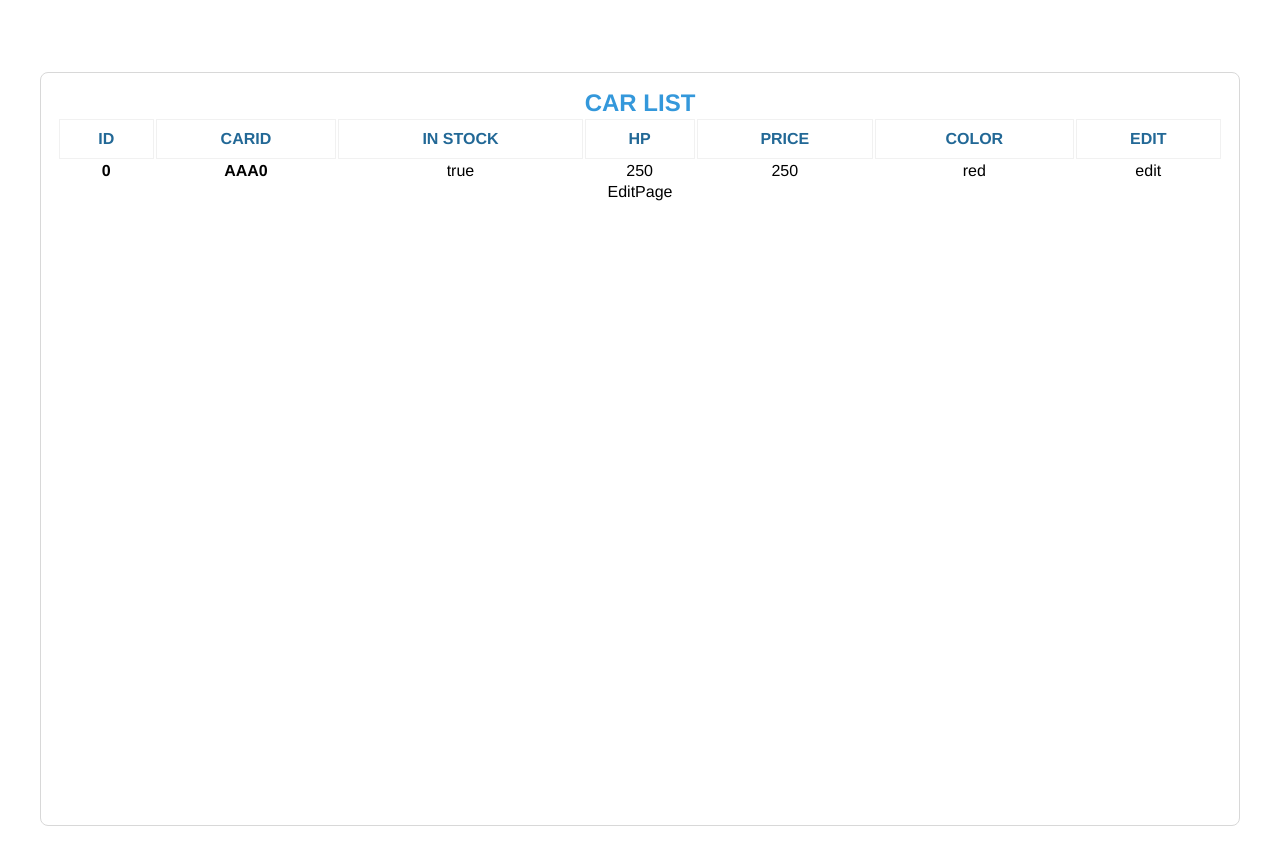
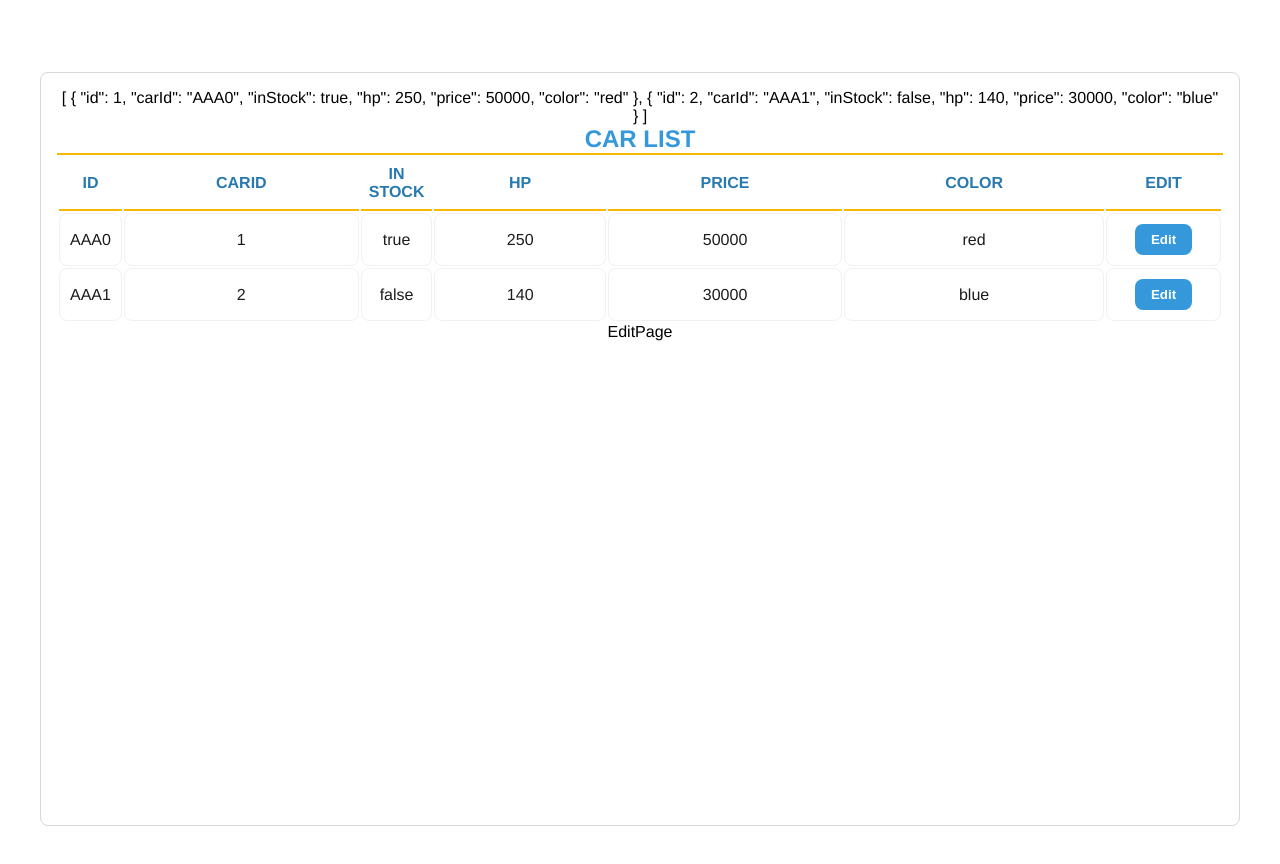
Before and after one commit to madatepe/car-stock-example, a Vue app: page / in a window 1280 px wide. Shown: the top 864 px of the page. Built offline with nearby package versions, Linux system fonts and the light colour scheme.

Commit message:
Implemented CarList and CarListItem components

```diff
--- a/src/modules/EntryPage/components/CarList.vue
+++ b/src/modules/EntryPage/components/CarList.vue
@@ -1,10 +1,12 @@
 <script>
 import CarListHeader from './CarListHeader';
+import CarListItem from './CarListItem';
 
 export default {
   name: 'CarList',
   components: {
     CarListHeader,
+    CarListItem,
   },
   props: {
     cars: { type: Array, required: false, default: () => [] }
@@ -14,19 +16,16 @@ export default {
 
 <template>
   <div class="car-list">
+    {{  cars  }}
     <table class="car-list__table">
       <caption class="car-list__caption">Car list</caption>
       <CarListHeader />
       <tbody>
-        <tr>
-          <th>0</th>
-          <th>AAA0</th>
-          <td>true</td>
-          <td>250</td>
-          <td>250</td>
-          <td>red</td>
-          <td>edit</td>
-        </tr>
+        <CarListItem
+          v-for="car in cars"
+          :key="car.id"
+          :car="car"
+        />
       </tbody>
     </table>
   </div>
@@ -45,6 +44,7 @@ export default {
     font-weight: bold;
     font-size: 1.5rem;
     color: #3498db;
+    border-bottom: 2px solid #fab700;
   }
 }
 </style>
--- a/src/modules/EntryPage/components/CarListHeader.vue
+++ b/src/modules/EntryPage/components/CarListHeader.vue
@@ -18,16 +18,14 @@ export default {
 
 <style lang="scss">
 .car-list-header {
-  border-top: 2px solid #fab700;
-  border-bottom: 2px solid #fab700;
   text-transform: uppercase;
 
   th {
     text-transform: uppercase;
     text-align: center;
-    padding: 10px;
-    color: #226896;
-    border: 1px solid #F1F1F1;
+    padding: 0.5rem;
+    color: #2779b0;
+    border-bottom: 2px solid #fab700;
   }
 }
 </style>
--- /dev/null
+++ b/src/modules/EntryPage/components/CarListItem.vue
@@ -0,0 +1,66 @@
+<script>
+export default {
+  name: 'CarListItem',
+  props: {
+    car: { type: Object, required: true },
+  },
+  methods: {
+    editItem() {
+      this.emit("editItem", this.car);
+    },
+  },
+}
+</script>
+
+<template>
+  <tr class="car-list-item">
+    <td class="car-id">{{ car.carId }}</td>
+    <td>{{ car.id }}</td>
+    <td class="in-stock">{{ car.inStock }}</td>
+    <td>{{ car.hp }}</td>
+    <td>{{ car.price }}</td>
+    <td>{{ car.color }}</td>
+    <td class="edit">
+      <button class="edit-button" @click="editItem">Edit</button>
+    </td>
+  </tr>
+</template>
+
+<style lang="scss">
+.car-list-item {
+  border-bottom: 1px solid #F1F1F1;
+  color: #1c1c1c;
+
+  td {
+    border-radius: 0.5rem;
+    padding: 10px;
+    border: 1px solid #F1F1F1;
+  }
+
+  .car-id {
+    width: 5%;
+  }
+
+  .in-stock {
+    width: 5%;
+  }
+
+  .edit {
+    width: 10%;
+
+    &-button {
+      background-color: #3498db;
+      border: none;
+      color: #fff;
+      padding: 0.5rem 1rem;
+      border-radius: 0.5rem;
+      font-weight: bold;
+
+      &:hover {
+        background: #2779b0;
+        cursor: pointer;
+      }
+    }
+  }
+}
+</style>
```
